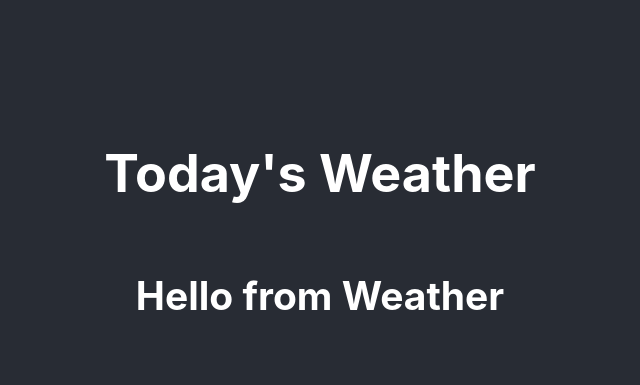
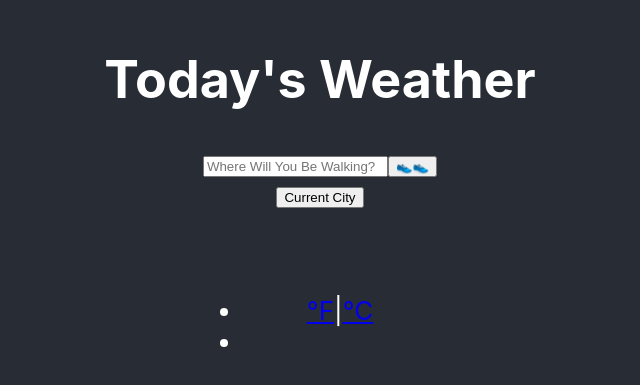
Before and after one commit to ladyhobbit13/weather-react, a React (Create React App) app: page / in a window 1280 px wide. Shown: the part 171-556 px from the top of the page, without its empty margins (320-960 px from the left). Built offline with nearby package versions, Linux system fonts and the light colour scheme.

Commit message:
Updated Weather.js
Added non-functional pieces

```diff
--- a/src/Weather.js
+++ b/src/Weather.js
@@ -2,5 +2,45 @@ import React from "react";
 import axios from "axios";
 
 export default function Weather() {
-  return <h2>Hello from Weather</h2>;
+  return (
+    <div className="buttons">
+      <form id="search-form" className="mb-3">
+        <input
+          type="text"
+          className="form-control"
+          id="city-search"
+          aria-describedby="emailHelp"
+          placeholder="Where Will You Be Walking?"
+        />
+        <button type="submit" className="btn btn-primary" id="search-button">
+          👟👟
+        </button>
+      </form>
+      <button id="current-city">Current City</button>
+      <div className="card-body">
+        <h3 id="city-name"></h3>
+        <img src="" alt="" id="icon" />
+        <p className="card-text">
+          <ul>
+            <li>
+              <span id="temperature"></span>
+              <a href="#" id="fahrenheit-link" className="active">
+                °F
+              </a>
+              |
+              <a href="#" id="celsius-link">
+                °C
+              </a>
+            </li>
+            <li>
+              <span id="wind"></span>
+            </li>
+          </ul>
+        </p>
+      </div>
+      <br />
+      <br />
+      <div className="weather-forecast" id="forecast"></div>
+    </div>
+  );
 }
```
